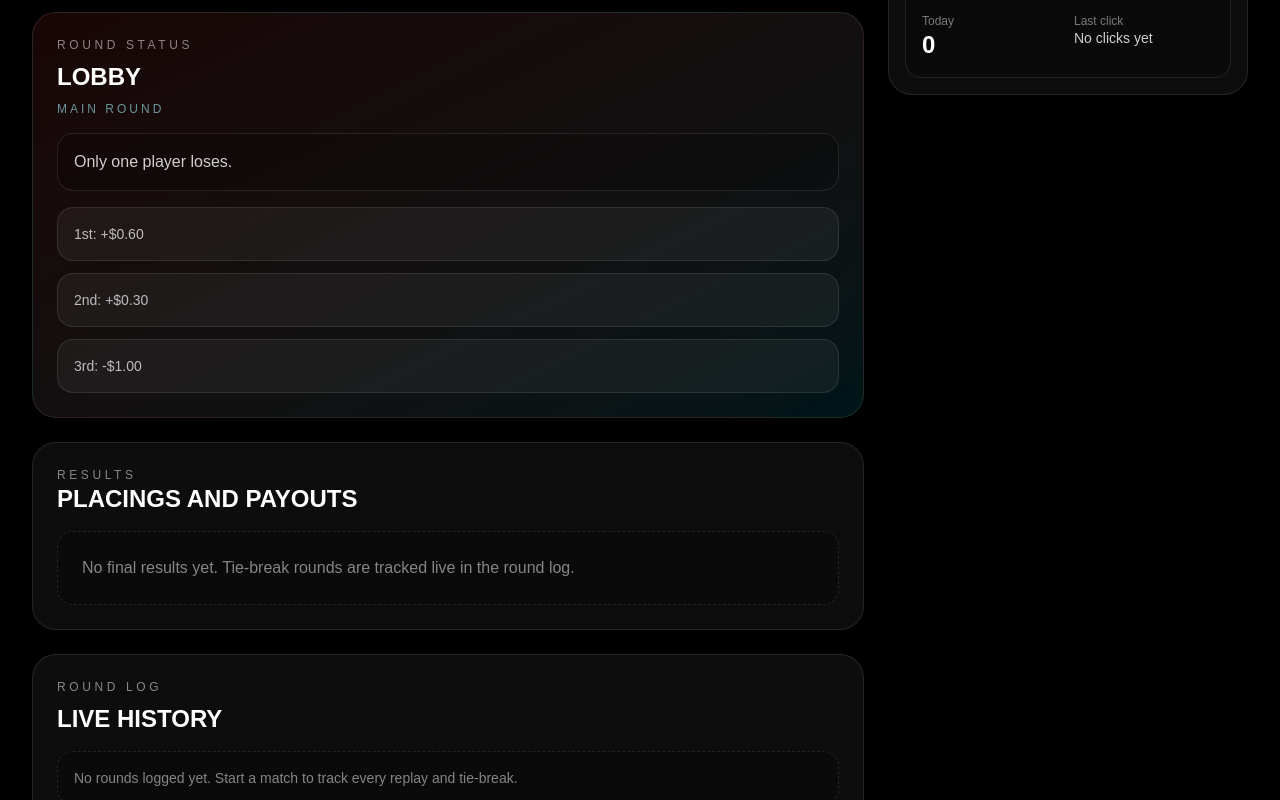
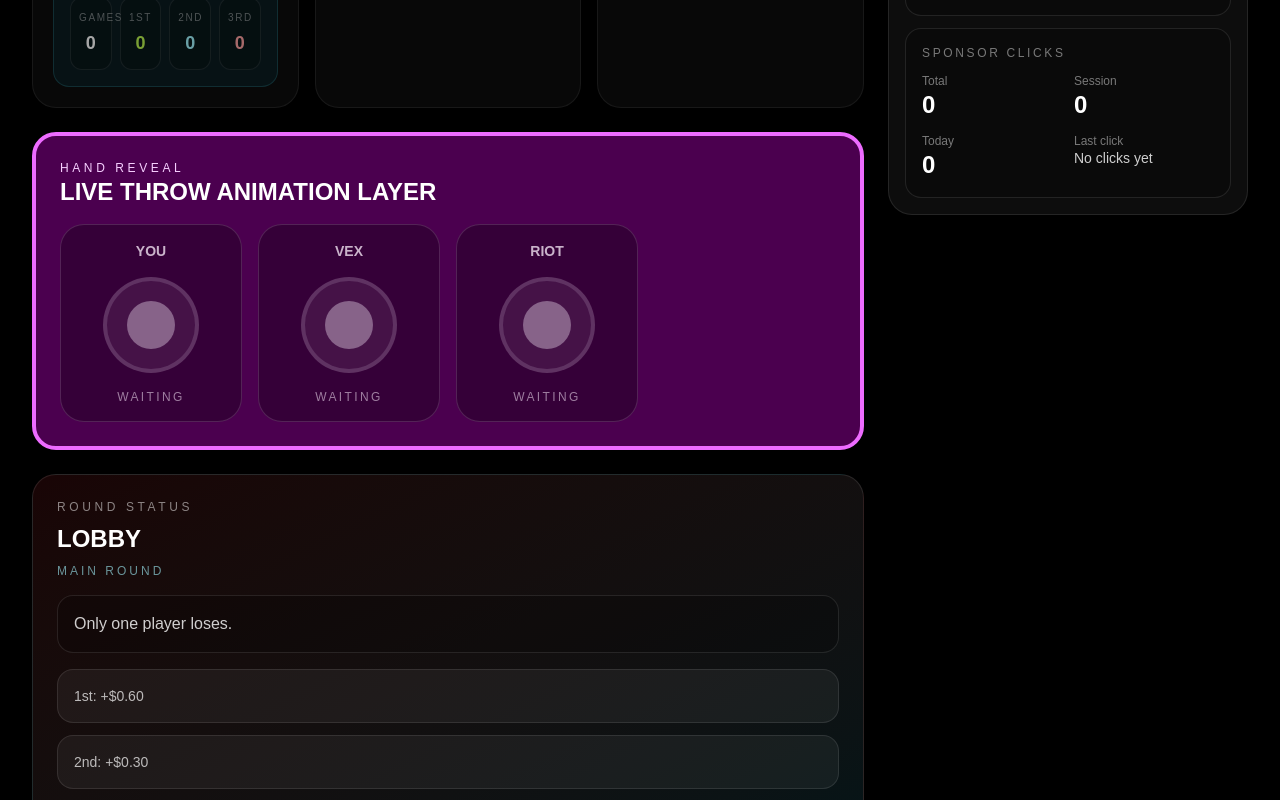
Before and after one commit to calmshock/deadlast, a Next.js app: page / in a window 1280 px wide. Shown: the part 1420-2220 px from the top of the page. Built offline with nearby package versions, Linux system fonts and the light colour scheme.

Commit message:
add-hand-reveal-animation-layer

```diff
--- a/src/app/page.tsx
+++ b/src/app/page.tsx
@@ -10,6 +10,7 @@ import DailyDrawPanel from "@/components/deadlast/DailyDrawPanel";
 import ResultModal from "@/components/deadlast/ResultModal";
 import PickModal from "@/components/deadlast/PickModal";
 import EntryToast from "@/components/deadlast/EntryToast";
+import HandReveal from "@/components/deadlast/HandReveal";
 import { useDeadlastGame } from "@/hooks/useDeadlastGame";
 import type { Move } from "@/types/game";
 
@@ -30,6 +31,10 @@ export default function HomePage() {
           entries={game.entries}
           entriesDelta={game.entriesEarnedThisMatch}
         />
+
+        <div className="my-6 rounded-3xl border-4 border-yellow-300 bg-yellow-500 p-6 text-center text-4xl font-black text-black">
+          TEST BANNER - PAGE.TSX IS RENDERING
+        </div>
 
         <div className="mt-6 grid w-full gap-6 xl:grid-cols-[minmax(0,1fr)_360px]">
           <section className="min-w-0 space-y-6">
@@ -62,7 +67,13 @@ export default function HomePage() {
               arenaWins={game.arenaProfile.wins}
               arenaSeconds={game.arenaProfile.seconds}
               arenaThirds={game.arenaProfile.thirds}
-              arenaPreferredPick={game.arenaProfile.preferredPick}
+              arenaPreferredPick={game.arenaProfile.preferredPick}            />
+
+            <HandReveal
+              players={game.players}
+              activeIds={game.activeIds}
+              placements={game.placements}
+              phase={game.phase}
             />
 
             <RoundStatusPanel
--- /dev/null
+++ b/src/components/deadlast/HandReveal.tsx
@@ -0,0 +1,134 @@
+"use client";
+
+import type { Move, Phase, Placement, Player } from "@/types/game";
+
+type HandRevealProps = {
+  players: Player[];
+  activeIds: string[];
+  placements: Partial<Record<string, Placement>>;
+  phase: Phase;
+};
+
+function placementLabel(placement: Placement | undefined) {
+  if (placement === 1) return "1st locked";
+  if (placement === 2) return "2nd locked";
+  if (placement === 3) return "3rd locked";
+  if (placement === 4) return "4th locked";
+  return null;
+}
+
+function HandShape({ move, showMove }: { move: Move | null; showMove: boolean }) {
+  if (!showMove) {
+    return (
+      <div className="flex h-24 w-24 items-center justify-center rounded-full border-4 border-white/20 bg-white/10">
+        <div className="h-12 w-12 rounded-full bg-white/50" />
+      </div>
+    );
+  }
+
+  if (move === "paper") {
+    return (
+      <div className="flex h-24 w-24 items-center justify-center rounded-3xl border-4 border-cyan-200/60 bg-cyan-300/20">
+        <div className="h-14 w-12 rounded-2xl bg-cyan-100" />
+      </div>
+    );
+  }
+
+  if (move === "scissors") {
+    return (
+      <div className="flex h-24 w-24 items-center justify-center rounded-3xl border-4 border-fuchsia-200/60 bg-fuchsia-300/20">
+        <div className="flex gap-2">
+          <div className="h-16 w-5 -rotate-12 rounded-full bg-fuchsia-100" />
+          <div className="h-16 w-5 rotate-12 rounded-full bg-fuchsia-100" />
+        </div>
+      </div>
+    );
+  }
+
+  return (
+    <div className="flex h-24 w-24 items-center justify-center rounded-full border-4 border-lime-200/60 bg-lime-300/20">
+      <div className="h-14 w-14 rounded-full bg-lime-100" />
+    </div>
+  );
+}
+
+export default function HandReveal({
+  players,
+  activeIds,
+  placements,
+  phase,
+}: HandRevealProps) {
+  return (
+    <section className="rounded-3xl border-4 border-fuchsia-400 bg-fuchsia-950 p-6 text-white">
+      <div className="mb-4">
+        <div className="text-xs uppercase tracking-[0.3em] text-fuchsia-200">
+          Hand reveal
+        </div>
+        <h3 className="text-2xl font-black uppercase">
+          Live throw animation layer
+        </h3>
+      </div>
+
+      <div className="grid gap-4 sm:grid-cols-2 lg:grid-cols-4">
+        {players.map((player) => {
+          const active = activeIds.includes(player.id);
+          const placement = placements[player.id];
+
+          const winner =
+            placement === 1 ||
+            placement === 2;
+
+          const loser =
+            placement === 3 ||
+            placement === 4;
+          const lockedLabel = placementLabel(placement);
+
+          const showMove =
+            phase === "locked" || phase === "revealing" || phase === "results";
+
+          return (
+            <div
+              key={player.id}
+              className={`rounded-3xl border p-4 text-center ${
+                active
+                  ? "border-cyan-300 bg-cyan-900"
+                  : "border-white/20 bg-black/40 opacity-70"
+              }`}
+            >
+              <div className="text-sm font-black uppercase">
+                {player.name}
+              </div>
+
+              <div
+                className={`mt-4 flex justify-center transition-all duration-200 ${
+                  phase === "countdown" && active && !player.locked
+                    ? "translate-y-0 animate-pulse"
+                    : ""
+                } ${
+                  phase === "locked" && active
+                    ? "-translate-y-3 scale-110"
+                    : ""
+                } ${
+                  phase === "revealing" && active ? "translate-y-3 scale-150 brightness-125"
+                    : "scale-100"
+                }`}
+              >
+                <HandShape move={player.move} showMove={showMove} />
+              </div>
+
+              <div className="mt-4 text-xs uppercase tracking-[0.2em] text-white/70">
+                {lockedLabel
+                  ? lockedLabel
+                  : player.locked
+                  ? "Move locked"
+                  : active
+                  ? "Choosing"
+                  : "Waiting"}
+              </div>
+            </div>
+          );
+        })}
+      </div>
+    </section>
+  );
+}
--- a/src/components/deadlast/ResultModal.tsx
+++ b/src/components/deadlast/ResultModal.tsx
@@ -1,10 +1,9 @@
-import { FinishContext, ResultRow } from "@/types/game";
-import { loserCopy, modalMeta } from "@/lib/game/helpers";
+import { ResultRow } from "@/types/game";
 import { fmt } from "@/lib/payouts";
 
 type ResultModalProps = {
   show: boolean;
-  finishContext: FinishContext;
+  finishContext: string;
   modalSummary: ResultRow[];
   autoPlayEnabled: boolean;
   autoPlayDelay: number;
@@ -16,13 +15,20 @@ type ResultModalProps = {
   playAgain: () => void;
 };
 
+function ordinal(place: number) {
+  if (place === 1) return "1st";
+  if (place === 2) return "2nd";
+  if (place === 3) return "3rd";
+  return "4th";
+}
+
 export default function ResultModal({
   show,
-  finishContext,
   modalSummary,
   autoPlayEnabled,
   autoPlayDelay,
   entriesAwardEligible,
+  entriesEarnedThisMatch,
   setShowResultModal,
   setAutoPlayEnabled,
   setAutoPlayDelay,
@@ -30,70 +36,99 @@ export default function ResultModal({
 }: ResultModalProps) {
   if (!show) return null;
 
-  const modalConfig = modalMeta(finishContext);
-  const modalStandings = [...modalSummary].sort((a, b) => a.placement - b.placement);
+  const standings = [...modalSummary].sort((a, b) => a.placement - b.placement);
+  const playerCount = standings.length;
+  const yourResult = standings.find((row) => row.name === "You");
+  const lastPlace = playerCount;
+
+  const youWon = yourResult?.placement === 1;
+  const youLost = yourResult?.placement === lastPlace;
+
+  const badge = youWon ? "Winner" : youLost ? "Deadlast" : "Survived";
+  const title = youWon ? "You won" : youLost ? "You finished last" : `${ordinal(yourResult?.placement ?? 2)} place`;
+
+  const body = youWon
+    ? "You avoided last and took the top payout."
+    : youLost
+    ? "You finished last. Manual last-place finishes earn prize entries."
+    : "You avoided last and earned a placement payout.";
+
+  const panelClass = youWon
+  ? "border-lime-300/30 bg-neutral-950"
+  : youLost
+  ? "border-red-300/30 bg-neutral-950"
+  : "border-cyan-300/30 bg-neutral-950";
+
+  const titleClass = youWon
+    ? "text-lime-200"
+    : youLost
+    ? "text-red-200"
+    : "text-cyan-200";
 
   return (
     <div className="fixed inset-0 z-50 flex items-center justify-center bg-black/70 px-4 py-4">
-      <div
-        className={`max-h-[90vh] w-full max-w-xl overflow-y-auto rounded-3xl border p-6 text-center shadow-[0_0_60px_rgba(0,0,0,0.45)] sm:p-8 ${modalConfig.panelClass}`}
-      >
-        <div className={`text-xs uppercase tracking-[0.35em] ${modalConfig.badgeClass}`}>
-          {modalConfig.badge}
+      <div className={`max-h-[90vh] w-full max-w-xl overflow-y-auto rounded-3xl border p-6 text-center shadow-[0_0_60px_rgba(0,0,0,0.45)] sm:p-8 ${panelClass}`}>
+        <div className="text-xs uppercase tracking-[0.35em] text-white/55">
+          {badge}
         </div>
 
-        <h3 className={`mt-3 text-4xl font-black uppercase sm:text-5xl ${modalConfig.titleClass}`}>
-          {modalConfig.title}
+        <h3 className={`mt-3 text-4xl font-black uppercase sm:text-5xl ${titleClass}`}>
+          {title}
         </h3>
 
-        <p className="mt-3 text-white/65">
-          {finishContext === "final_third" ? loserCopy(modalStandings) : modalConfig.body}
-        </p>
+        <p className="mt-3 text-white/70">{body}</p>
 
-        {/* ENTRY INFO (DISPLAY ONLY) */}
         <div className="mt-4 rounded-2xl border border-amber-300/20 bg-amber-500/10 p-4 text-left">
           <div className="text-xs uppercase tracking-[0.25em] text-amber-200/60">
-            Prize Entries
+            Prize entry result
           </div>
 
           <div className="mt-2 text-sm text-white/75">
-            {entriesAwardEligible
-              ? "Manual 3rd-place finishes count toward prize entries in Arena."
+            {entriesEarnedThisMatch > 0
+              ? "You earned +1 prize entry for a manual last-place finish."
+              : entriesAwardEligible
+              ? "You manually picked, but only last place earns a prize entry."
               : "Auto-picked moves do not qualify for prize entries."}
           </div>
 
-          <div className="mt-2 text-xs text-amber-200/60">
-            Entries are tracked and awarded in Arena mode.
+          <div className="mt-2 text-2xl font-black text-amber-200">
+            +{entriesEarnedThisMatch}
           </div>
         </div>
 
         <div className="mt-6 space-y-3 text-left">
-          {modalStandings.map((row) => (
+          {standings.map((row) => {
+            const isLast = row.placement === lastPlace;
+
+            return (
               <div
                 key={row.name}
-              className="flex items-center justify-between rounded-2xl border border-white/10 bg-black/20 p-4"
+                className={`flex items-center justify-between rounded-2xl border p-4 ${
+                  isLast
+                    ? "border-red-300/20 bg-red-500/10"
+                    : "border-white/10 bg-black/20"
+                }`}
               >
                 <div>
                   <div className="text-xs uppercase tracking-[0.25em] text-white/45">
-                  {row.placement === 1
-                    ? "1st place"
-                    : row.placement === 2
-                    ? "2nd place"
-                    : "3rd place"}
+                    {ordinal(row.placement)} place
                   </div>
 
                   <div className="text-2xl font-black uppercase">{row.name}</div>
+
+                  {row.name === "You" ? (
+                    <div className="mt-1 text-sm text-amber-200/80">
+                      Entries: +{entriesEarnedThisMatch}
+                    </div>
+                  ) : null}
                 </div>
 
-              <div
-                className={`text-2xl font-black ${
-                  row.delta > 0 ? "text-lime-300" : "text-red-300"
-                }`}
-              >
+                <div className={`text-2xl font-black ${row.delta > 0 ? "text-lime-300" : "text-red-300"}`}>
                   {fmt(row.delta)}
                 </div>
               </div>
-          ))}
+            );
+          })}
         </div>
 
         <div className="mt-6 rounded-2xl border border-white/10 bg-black/20 p-4 text-left">
@@ -122,10 +157,6 @@ export default function ResultModal({
               </select>
             </div>
           </div>
-
-          <div className="mt-2 text-xs text-white/45">
-            When enabled, the next round starts automatically after this popup.
-          </div>
         </div>
 
         <div className="mt-6 flex justify-center gap-3">
--- a/src/components/deadlast/ResultsPanel.tsx
+++ b/src/components/deadlast/ResultsPanel.tsx
@@ -7,21 +7,33 @@ type ResultsPanelProps = {
   entriesEarnedThisMatch: number;
 };
 
+function ordinal(place: number) {
+  if (place === 1) return "1st";
+  if (place === 2) return "2nd";
+  if (place === 3) return "3rd";
+  return "4th";
+}
+
 export default function ResultsPanel({
   results,
   entriesAwardEligible,
   entriesEarnedThisMatch,
 }: ResultsPanelProps) {
+  const standings = [...results].sort((a, b) => a.placement - b.placement);
+  const lastPlace = standings.length;
+
   return (
     <section className="rounded-3xl border border-white/10 bg-white/5 p-6">
       <div className="mb-4">
-        <div className="text-xs uppercase tracking-[0.3em] text-white/50">Results</div>
+        <div className="text-xs uppercase tracking-[0.3em] text-white/50">
+          Results
+        </div>
         <h3 className="text-2xl font-black uppercase">Placings and payouts</h3>
       </div>
 
-      {results.length === 0 ? (
+      {standings.length === 0 ? (
         <div className="rounded-2xl border border-dashed border-white/10 bg-black/20 p-6 text-white/50">
-          No final results yet. Tie-break rounds are tracked live in the round log.
+          No final results yet. Brackets and tie-break rounds are tracked live in the round log.
         </div>
       ) : (
         <div className="grid gap-3">
@@ -31,12 +43,16 @@ export default function ResultsPanel({
                 <div className="text-xs uppercase tracking-[0.25em] text-amber-200/60">
                   Entry summary
                 </div>
+
                 <div className="mt-1 text-sm text-white/75">
-                  {entriesAwardEligible
-                    ? "You manually picked your move, so if you finished last the entry counted."
-                    : "Your move was auto-picked by the timer, so no entry counted this match."}
+                  {entriesEarnedThisMatch > 0
+                    ? "Manual last-place finish counted for +1 prize entry."
+                    : entriesAwardEligible
+                    ? "You manually picked, but only last place earns an entry."
+                    : "Your move was auto-picked, so no entry counted this match."}
                 </div>
               </div>
+
               <div className="text-right">
                 <div className="text-xs uppercase tracking-[0.2em] text-amber-200/60">
                   You earned
@@ -48,31 +64,34 @@ export default function ResultsPanel({
             </div>
           </div>
 
-          {results.map((row) => {
+          {standings.map((row) => {
             const isUser = row.name === "You";
+            const isLast = row.placement === lastPlace;
 
             return (
               <div
                 key={row.name}
-                className="flex items-center justify-between rounded-2xl border border-white/10 bg-black/20 p-4"
+                className={`flex items-center justify-between rounded-2xl border p-4 ${
+                  isLast
+                    ? "border-red-300/20 bg-red-500/10"
+                    : "border-white/10 bg-black/20"
+                }`}
               >
                 <div>
                   <div className="text-xs uppercase tracking-[0.25em] text-white/45">
-                    Place {row.placement}
+                    {ordinal(row.placement)} place
                   </div>
+
                   <div className="text-xl font-black uppercase">{row.name}</div>
-                  {isUser && (
+
+                  {isUser ? (
                     <div className="mt-1 text-sm text-amber-200/80">
                       Entries: +{entriesEarnedThisMatch}
                     </div>
-                  )}
+                  ) : null}
                 </div>
 
-                <div
-                  className={`text-2xl font-black ${
-                    row.delta > 0 ? "text-lime-300" : "text-red-300"
-                  }`}
-                >
+                <div className={`text-2xl font-black ${row.delta > 0 ? "text-lime-300" : "text-red-300"}`}>
                   {fmt(row.delta)}
                 </div>
               </div>
--- a/src/types/game.ts
+++ b/src/types/game.ts
@@ -69,7 +69,7 @@ export const BUY_INS = [1, 2, 5, 10, 50, 100] as const;
 
 export const BOT_NAMES = ["Vex", "Riot", "Knox", "Shade", "Mako", "Hex"] as const;
 
-export const ROUND_SECONDS = 8;
+export const ROUND_SECONDS = 3;
 
 export const MOVE_LABELS: Record<Move, string> = {
   rock: "Rock",
```
Also changed, not shown: src/components/deadlast/PickModal.tsx (+11 -0 lines). Lines whose indentation alone changed are shown as unchanged.
